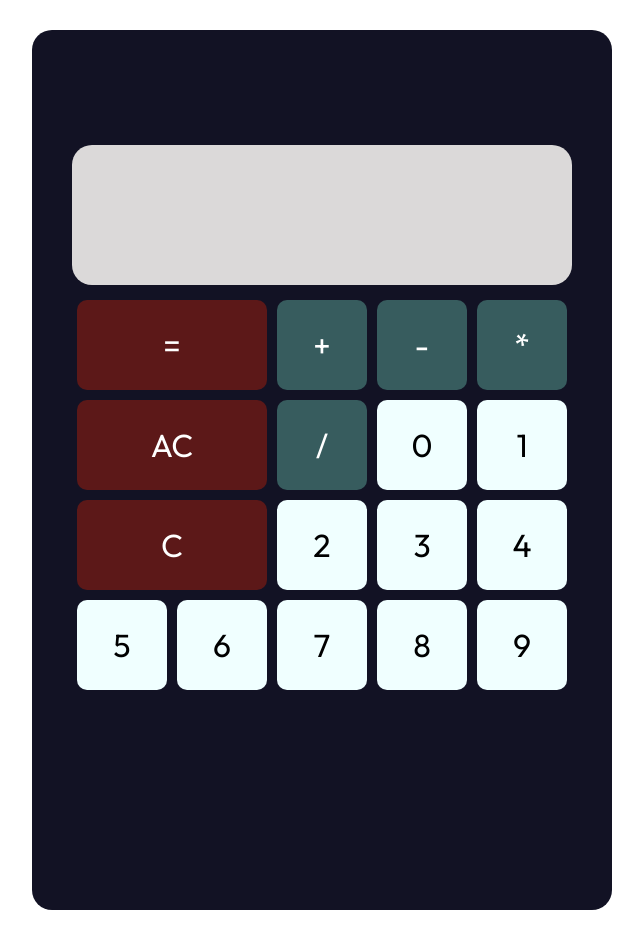
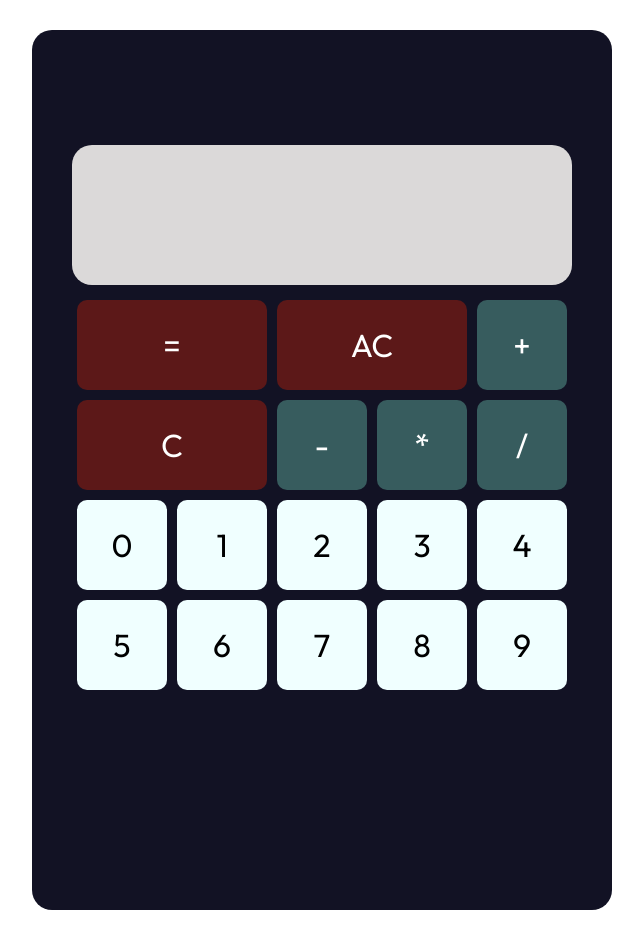
Before and after one commit to sultann-301/calculator_project, a plain HTML site: page index.html in a window 1280 px wide. Shown: the whole page, without its empty margins (318-961 px from the left). Drawn offline with Linux system fonts and the light colour scheme.

Commit message:
fixed column span

```diff
--- a/style.css
+++ b/style.css
@@ -187,7 +187,7 @@ body {
 .backspace {
   background-color: rgb(92, 24, 24);
   color: white;
-  grid-column: 1/3;
+  grid-column: span 2;
 }
 
 .operands {
```
